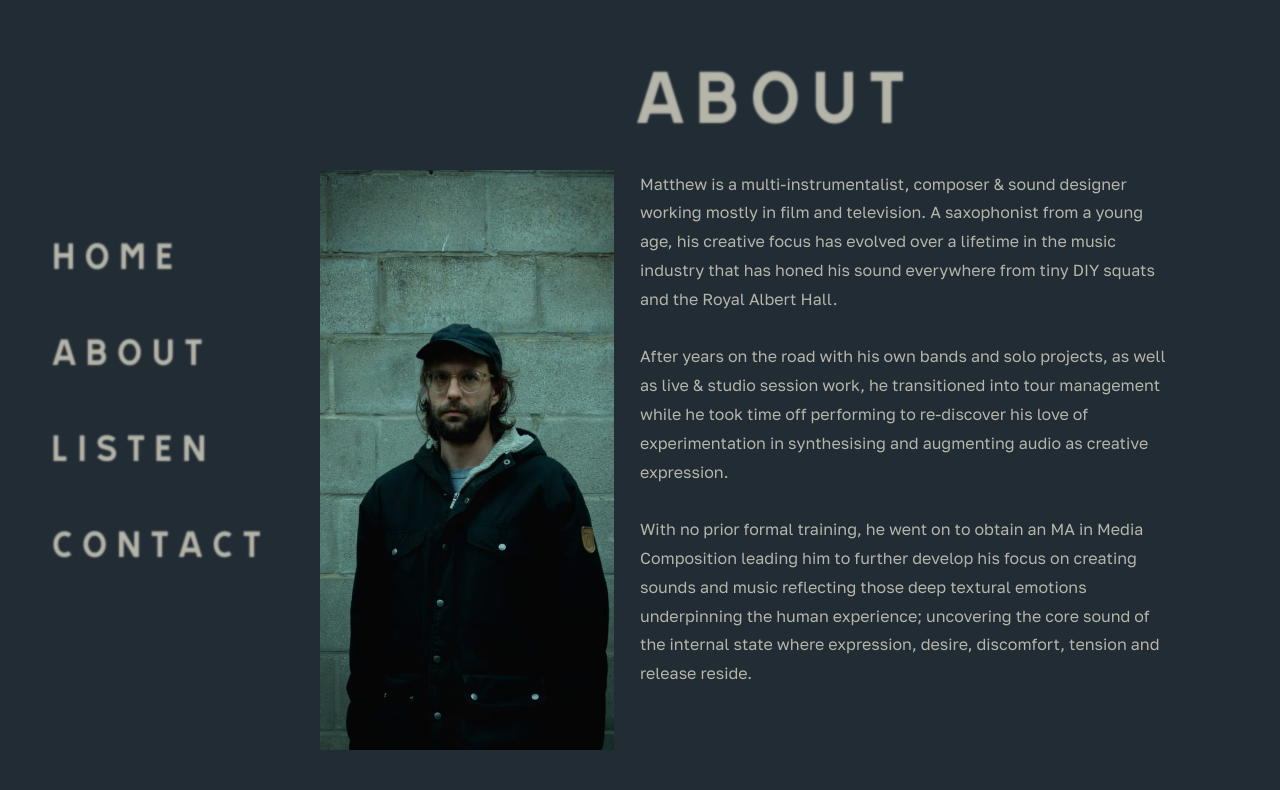
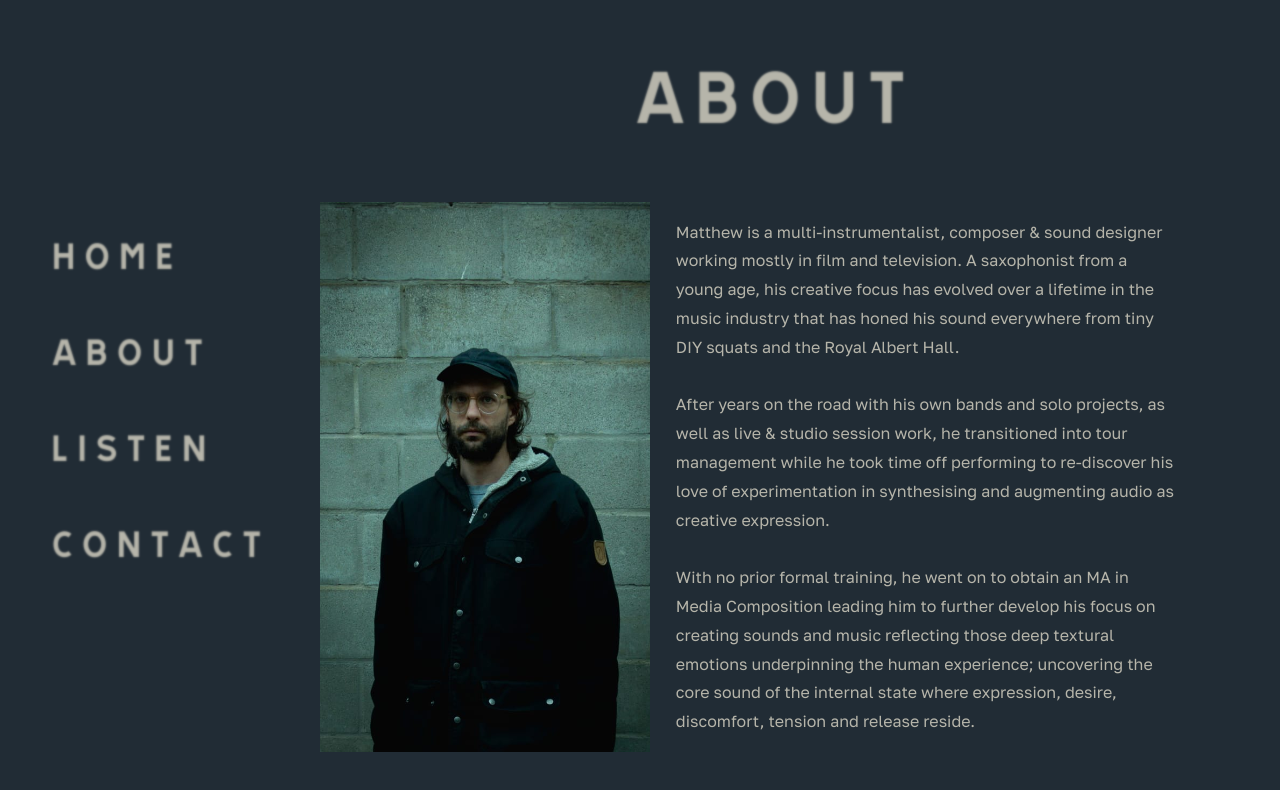
Before and after one commit to mattcoffyn/matthewcoffyndotcom, a Next.js app: page /about in a window 1280 px wide. Shown: the top 790 px of the page. Built offline with nearby package versions, Linux system fonts and the light colour scheme.

Commit message:
layout tweaks

```diff
--- a/src/app/about/aboutAlt.module.css
+++ b/src/app/about/aboutAlt.module.css
@@ -1,6 +1,6 @@
 .aboutGrid {
   display: grid;
-  grid-template-columns: 1fr 2fr;
+  grid-template-columns: 1fr;
   grid-template-rows: auto 1fr;
   gap: 2vw;
   padding: 3rem 4vw 3rem 0;
@@ -9,22 +9,43 @@
 }
 
 .title {
-  grid-column: 1/3;
+  grid-column: 1/2;
   text-align: center;
   font-size: 4rem;
   color: transparent;
   text-shadow: 0px 0px 2px var(--reelText);
   text-transform: uppercase;
   letter-spacing: 0.5rem;
+  margin-bottom: 4vh;
   /* height: 50px; */
   /* margin-bottom: -4rem; */
+}
+
+.aboutContainer {
+  display: grid;
+  grid-template-columns: auto 1fr;
+  grid-template-rows: 1fr;
+  gap: 2vw;
+  width: 100%;
+  max-height: 800px;
+  /* height: 100%; */
+}
+
+.bio {
+  align-self: center;
+  padding-right: 4vw;
+  font-size: 1rem;
+  line-height: 1.8rem;
+  filter: blur(0.4px);
 }
 
 .imageContainer {
   position: relative;
   width: 100%;
-  max-height: calc(100vh - 220px);
-  /* aspect-ratio: 3/5; */
+  /* max-height: calc(100vh - 220px); */
+  height: 100%;
+  max-height: 800px;
+  aspect-ratio: 3/5;
   overflow: hidden;
 }
 
@@ -57,6 +78,7 @@
   height: 100%;
   overflow: hidden;
   /* display: none; */
+  /* animation: 6s cmyScale alternate infinite ease-in-out; */
 }
 
 @supports (mix-blend-mode: multiply) {
@@ -65,6 +87,7 @@
     overflow: hidden;
     background-color: magenta;
     background-blend-mode: screen;
+    /* animation: 6s cmyScale alternate infinite ease-in-out; */
   }
   .hallucinationEffect:before,
   .hallucinationEffect:after {
@@ -79,9 +102,10 @@
     mix-blend-mode: multiply;
     /* width: 20vw; */
     /* aspect-ratio: 1/1; */
-    /* transform: scale(1.05); */
-    animation: 6s cmyScale alternate infinite ease-in-out,
-      6s imageBlur alternate infinite ease-in-out;
+    transform: scale(1);
+    /* transition: transform 2s ease-out; */
+    animation: 8s alternate infinite ease-in-out cmyScale,
+      8s alternate infinite ease-in-out imageBlur;
   }
   .hallucinationEffect:before {
     background-color: cyan;
@@ -101,13 +125,6 @@
     /* width: 20vw; */
     /* aspect-ratio: 1/1; */
   }
-}
-
-.bio {
-  padding-right: 4vw;
-  font-size: 1rem;
-  line-height: 1.8rem;
-  filter: blur(0.4px);
 }
 
 @keyframes imageBlur {
@@ -130,7 +147,7 @@
 @keyframes cmyScale {
   0%,
   17%,
-  21%,
+  31%,
   71%,
   75%,
   /* 90%, */
@@ -138,7 +155,7 @@
     transform: scale(1);
   }
   18%,
-  20%,
+  30%,
   72% {
     transform: scale(1.05);
   }
--- a/src/app/about/page.js
+++ b/src/app/about/page.js
@@ -16,6 +16,7 @@ export default function About() {
   return (
     <section className={`${styles.aboutGrid} ${trats.className}`}>
       <h1 className={styles.title}>About</h1>
+      <div className={styles.aboutContainer}>
         <div className={styles.imageContainer}>
           <div className={styles.hallucinationEffect}>
             <Image
@@ -32,22 +33,24 @@ export default function About() {
           Matthew is a multi-instrumentalist, composer & sound designer working
           mostly in film and television. A saxophonist from a young age, his
           creative focus has evolved over a lifetime in the music industry that
-        has honed his sound everywhere from tiny DIY squats and the Royal Albert
-        Hall.
+          has honed his sound everywhere from tiny DIY squats and the Royal
+          Albert Hall.
           <br />
           <br />
-        After years on the road with his own bands and solo projects, as well as
-        live & studio session work, he transitioned into tour management while
-        he took time off performing to re-discover his love of experimentation
-        in synthesising and augmenting audio as creative expression.
+          After years on the road with his own bands and solo projects, as well
+          as live & studio session work, he transitioned into tour management
+          while he took time off performing to re-discover his love of
+          experimentation in synthesising and augmenting audio as creative
+          expression.
           <br />
           <br />
           With no prior formal training, he went on to obtain an MA in Media
-        Composition leading him to further develop his focus on creating sounds
-        and music reflecting those deep textural emotions underpinning the human
-        experience; uncovering the core sound of the internal state where
-        expression, desire, discomfort, tension and release reside.
+          Composition leading him to further develop his focus on creating
+          sounds and music reflecting those deep textural emotions underpinning
+          the human experience; uncovering the core sound of the internal state
+          where expression, desire, discomfort, tension and release reside.
           <br />
+        </div>
       </div>
     </section>
   );
--- a/src/app/listen/page.js
+++ b/src/app/listen/page.js
@@ -232,6 +232,14 @@ export default function Listen() {
               title="Play & Pause"
               onClick={togglePlayPause}
               className={styles.playPause}
+              disabled={audioRef?.current?.readyState < 4}
+              style={{
+                filter: `${
+                  audioRef?.current?.readyState < 4
+                    ? 'opacity(0.5)'
+                    : 'opacity(1)'
+                }`,
+              }}
             >
               {!isPlaying ? <LuPlay /> : <LuPause className={styles.pause} />}
             </button>
```
Lines whose indentation alone changed are shown as unchanged.
